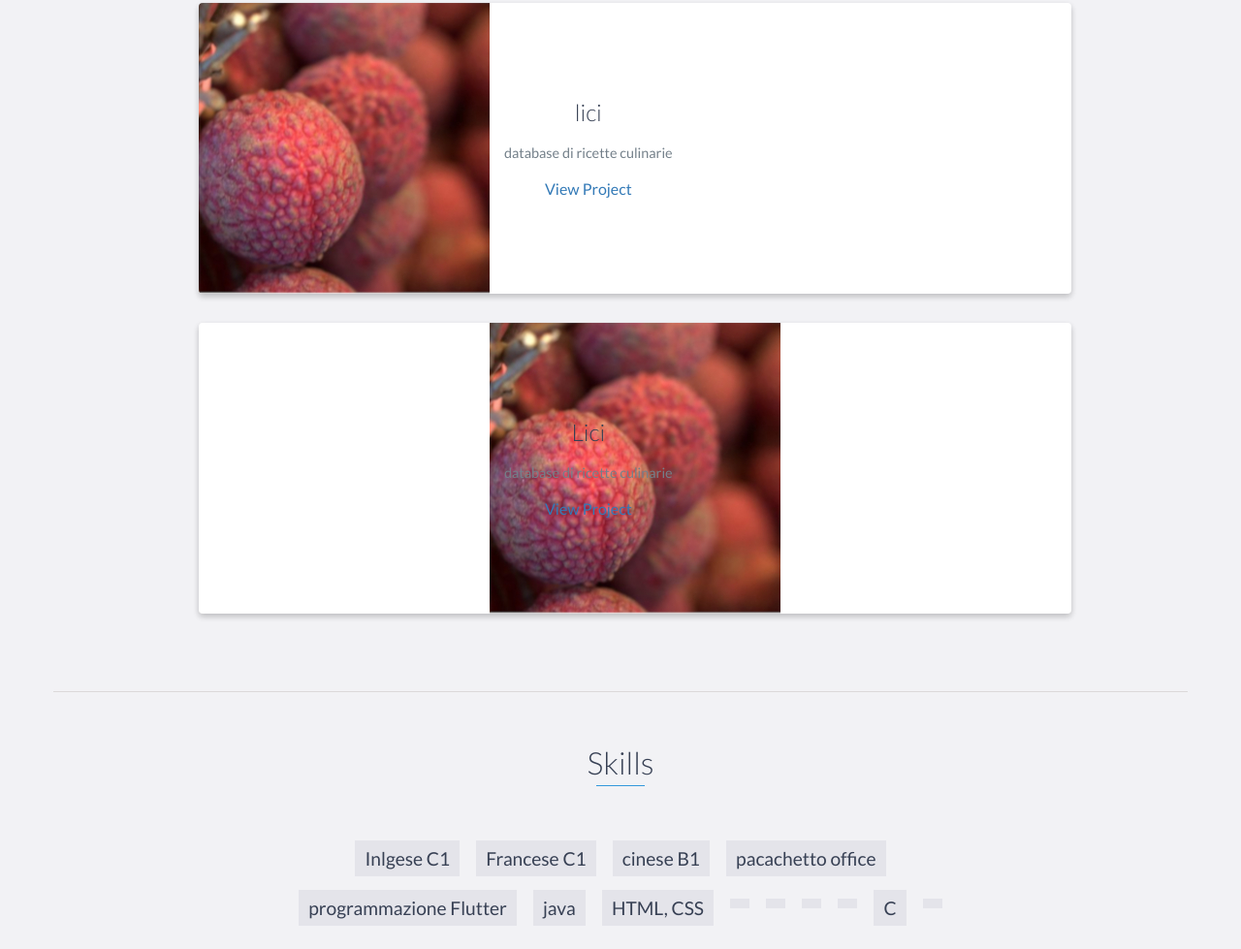
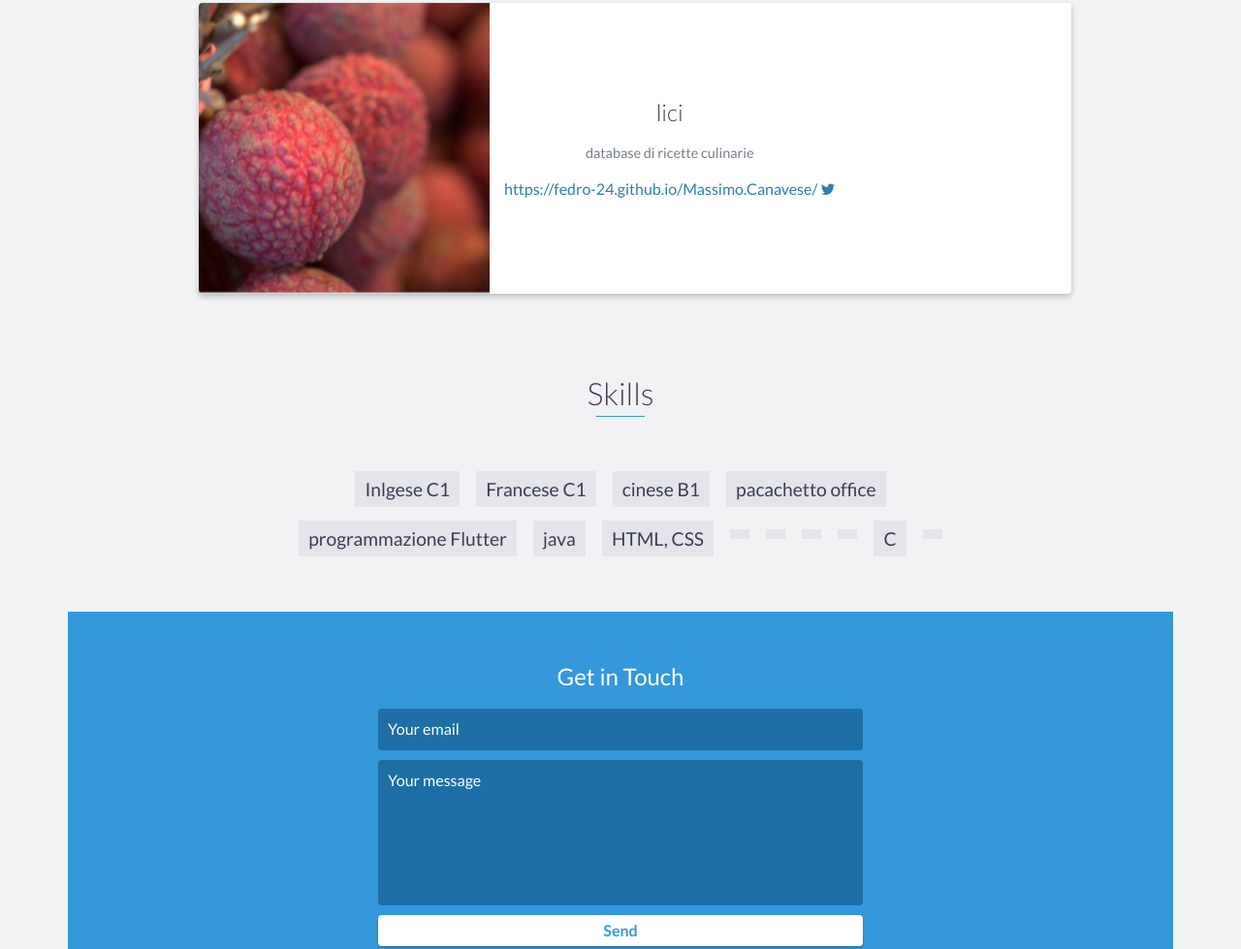
Before and after one commit to fedro-24/Massimo.Canavese, a plain HTML site: page index.html in a window 1280 px wide. Shown: the part 2853-3832 px from the top of the page at 97% size. Drawn offline with nearby package versions, Linux system fonts and the light colour scheme.

Commit message:
Update index.html

```diff
--- a/index.html
+++ b/index.html
@@ -150,11 +150,11 @@
                     </div>
                     <!-- End .project-image -->
                     <div class="project-info">
-                        <h3>Attestato di lingua inglese IELTS</h3>
+                        <h3>	Attestato di lingua inglese IELTS</h3>
                         <p>
-                         Risultato finale 7.0 equivalente al CFR Cambridge C1
+                         	Risultato finale 7.0 equivalente al CFR Cambridge C1
                         </p>
-                        <a href="#">View Project</a>
+                        <a href="#">	View Project</a>
                     </div>
                     <!-- End .project-info -->
                 </div>
@@ -169,29 +169,13 @@
                     </div>
                     <!-- End .project-image -->
                     <div class="project-info">
-                        <h3>lici</h3>
+                        <h3>	lici</h3>
                         <p>
-                         database di ricette culinarie
+                         	database di ricette culinarie
                         </p>
-                        <a href="#">View Project</a>
-                    </div>
-                    <!-- End .project-info -->
-                </div>
-                <div class="project shadow-large">
-                    <div class="applicazione Android Ios">
-                        <img src="images/lici.jpg" />
-                    </div>
-                    <!-- End .project-image -->
-                    <div class="project-info">
-                        <h3>Lici</h3>
-                        <p>
-                         database di ricette culinarie
-                        </p>
-                        <a href="#">View Project</a>
-                    </div>
-                    <!-- End .project-info -->
-                </div>
-                <!-- End .project -->
+                        <a href="#">	https://fedro-24.github.io/Massimo.Canavese/</a>
+			<a href="https://instagram.com/massimocanavese/" target="_blank"><i class="fa fa-twitter" aria-hidden="true"></i></a>
+			</div>
             </div>
         </div>
     </div>
```
